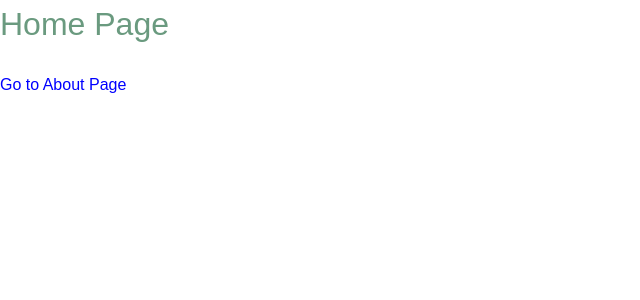
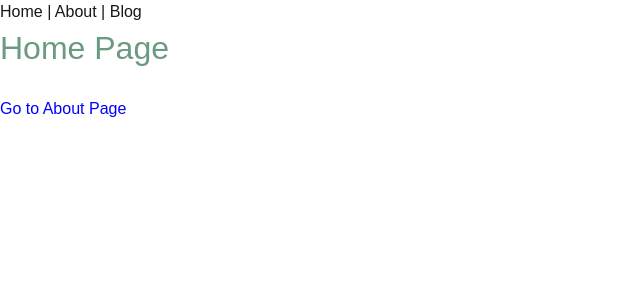
Before and after one commit to Nyukaa/NextJSTasks, a Next.js app: page / in a window 1280 px wide. Shown: the top 300 px of the page, without its empty margins (0-640 px from the left). Built offline with nearby package versions, Linux system fonts and the light colour scheme.

Commit message:
Task7 Add Navigation

```diff
--- a/app/about/page.tsx
+++ b/app/about/page.tsx
@@ -1,9 +1,10 @@
 import Link from "next/link";
-
+import Navigation from "../components/Navigation";
 import styles from "../home/home.module.css";
 export default function About() {
   return (
     <div>
+      <Navigation />
       <h1 className={styles.title}>
         {" "}
         Hi, I am Anna — a full-stack developer with a curious mind
--- /dev/null
+++ b/app/components/Navigation.tsx
@@ -0,0 +1,12 @@
+"use client";
+
+import Link from "next/link";
+
+export default function Navigation() {
+  return (
+    <nav>
+      <Link href="/">Home</Link> | <Link href="/about">About</Link> |{" "}
+      <Link href="/blog/post">Blog</Link>
+    </nav>
+  );
+}
--- a/app/page.tsx
+++ b/app/page.tsx
@@ -1,8 +1,10 @@
 import Link from "next/link";
 import styles from "./home/home.module.css";
+import Navigation from "./components/Navigation";
 export default function Home() {
   return (
     <div>
+      <Navigation />
       <h1 className={styles.title}>Home Page</h1>
 
       <Link href="/about" className={styles.link}>
```
